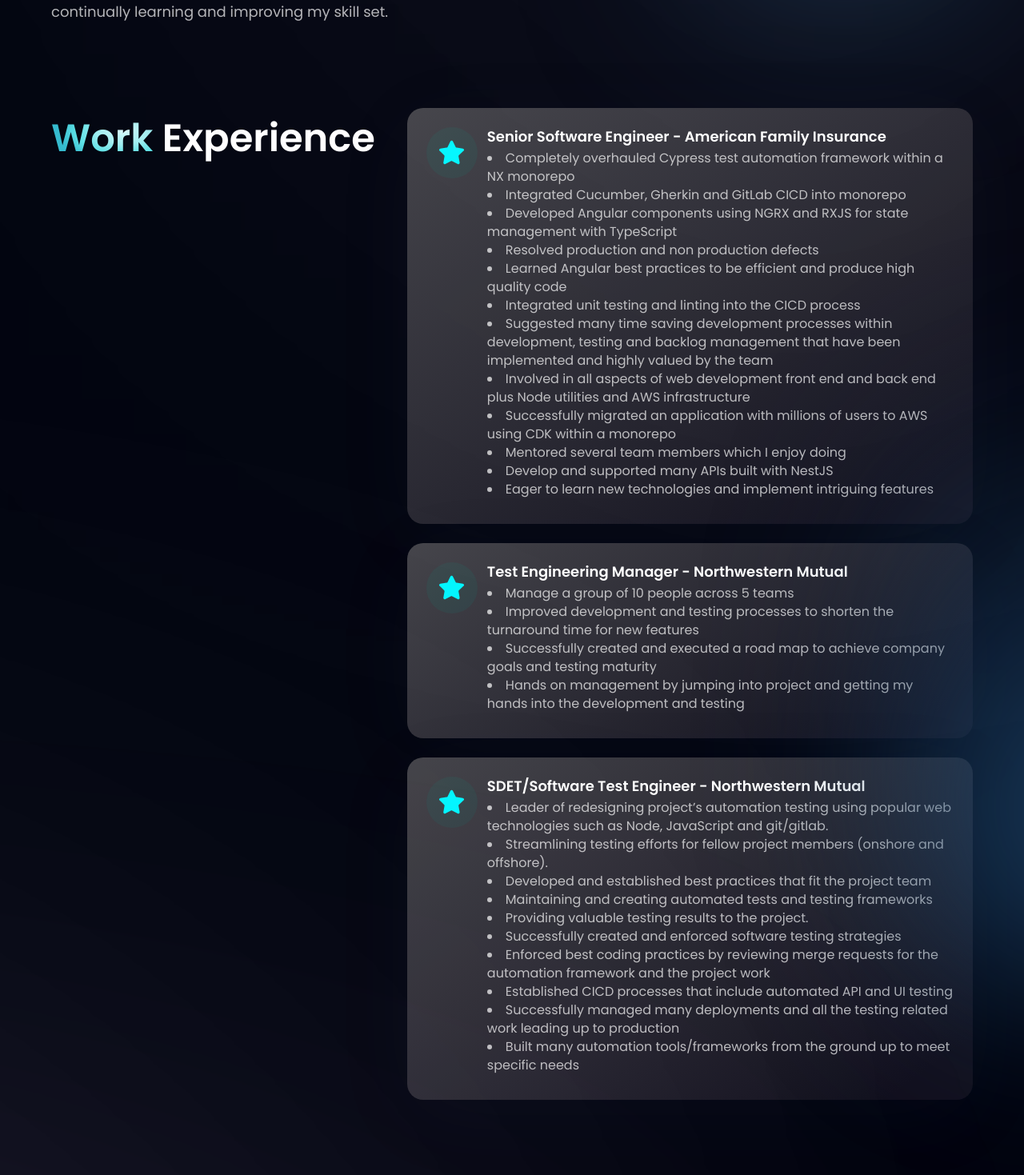
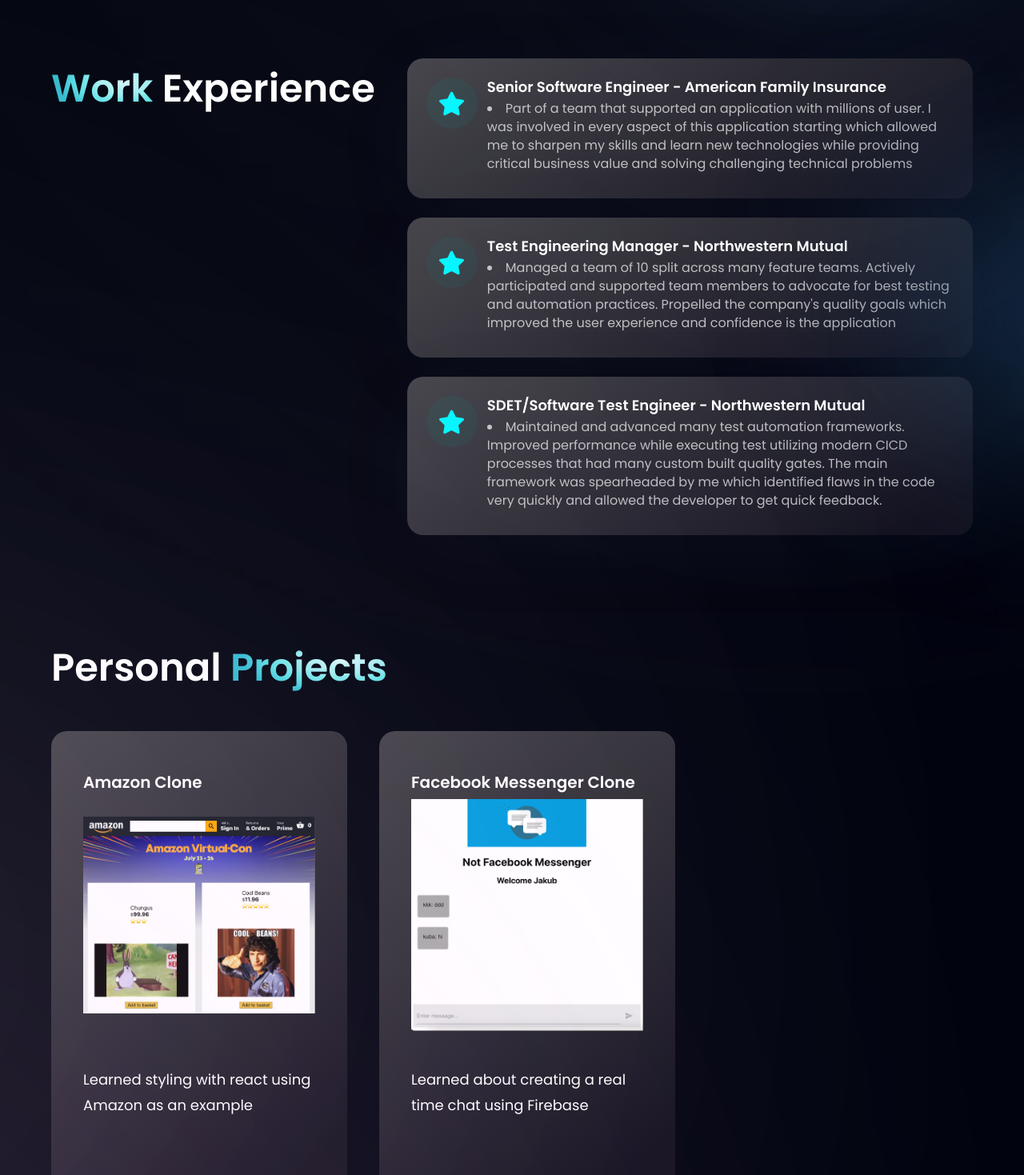
Before and after one commit to ktordoff13/react-resume, a React (Vite) app: page / in a window 1280 px wide. Shown: the part 780-2249 px from the top of the page at 80% size. Built offline with nearby package versions, Linux system fonts and the light colour scheme.

Commit message:
added download resume

```diff
--- a/src/assets/index.ts
+++ b/src/assets/index.ts
@@ -30,8 +30,10 @@
 import node from "./node.png";
 import resumesite from "./resumesite.png";
 import nestjs from "./nestjs.svg";
+import resume from "./Resume_JT.pdf";
 
 export {
+  resume,
   nestjs,
   resumesite,
   node,
--- a/src/components/Button.tsx
+++ b/src/components/Button.tsx
@@ -1,3 +1,5 @@
+import { resume } from "../assets";
+
 interface Styles {
   email: string;
   styles?: string;
@@ -15,4 +17,18 @@
   );
 };
 
-export default MailToButton;
+const DownloadResumeButton = () => {
+  return (
+    <button
+      // onClick={() => window.open(`mailto:${text}`)}
+      type="button"
+      className={`py-4 px-6 bg-blue-gradient font-poppins font-medium text-[18px] text-primary outline-none rounded-[10px]`}
+    >
+      <a href={resume} target="blank">
+        Download Resume
+      </a>
+    </button>
+  );
+};
+
+export { MailToButton, DownloadResumeButton };
--- a/src/components/CTA.tsx
+++ b/src/components/CTA.tsx
@@ -1,5 +1,6 @@
 import styles from "../style";
-import MailToButton from "./Button";
+import { MailToButton } from "./Button";
+import { DownloadResumeButton } from "./Button";
 
 const CTA = () => (
   <section
@@ -19,6 +20,9 @@
     <div className={`${styles.flexCenter} sm:ml-10 ml-0 sm:mt-0 mt-10`}>
       <MailToButton email="kubator21@protonmail.com" />
     </div>
+    <div className={`${styles.flexCenter} sm:ml-10 ml-0 sm:mt-0 mt-10`}>
+      <DownloadResumeButton />
+    </div>
   </section>
 );
 export default CTA;
--- a/src/components/Hero.tsx
+++ b/src/components/Hero.tsx
@@ -13,7 +13,7 @@
             <span className="text-gradient">Web Developer</span>{" "}
           </h1>
         </div>
-        <p className={`${styles.paragraph} max-w-[470px] mt-5`}>
+        <p className={`${styles.paragraph} max-w-[750px] mt-5`}>
           Hi, I'm Jakub Tordoff. Experienced software developer well versed in
           many platforms and tools delivering quality software driven by
           business requirements. I am comfortable discussing requirements and
--- a/src/constants/index.ts
+++ b/src/constants/index.ts
@@ -50,18 +50,7 @@
     icon: star,
     title: "Senior Software Engineer - American Family Insurance",
     contentList: [
-      "Completely overhauled Cypress test automation framework within a NX monorepo",
-      "Integrated Cucumber, Gherkin and GitLab CICD into monorepo",
-      "Developed Angular components using NGRX and RXJS for state management with TypeScript",
-      "Resolved production and non production defects",
-      "Learned Angular best practices to be efficient and produce high quality code",
-      "Integrated unit testing and linting into the CICD process",
-      "Suggested many time saving development processes within development, testing and backlog management that have been implemented and highly valued by the team",
-      "Involved in all aspects of web development front end and back end plus Node utilities and AWS infrastructure",
-      "Successfully migrated an application with millions of users to AWS using CDK within a monorepo",
-      "Mentored several team members which I enjoy doing",
-      "Develop and supported many APIs built with NestJS",
-      "Eager to learn new technologies and implement intriguing features",
+      "Part of a team that supported an application with millions of user.  I was involved in every aspect of this application starting which allowed me to sharpen my skills and learn new technologies while providing critical business value and solving challenging technical problems",
     ],
   },
   {
@@ -69,10 +58,7 @@
     icon: star,
     title: "Test Engineering Manager - Northwestern Mutual",
     contentList: [
-      "Manage a group of 10 people across 5 teams",
-      "Improved development and testing processes to shorten the turnaround time for new features",
-      "Successfully created and executed a road map to achieve company goals and testing maturity",
-      " Hands on management by jumping into project and getting my hands into the development and testing",
+      "Managed a team of 10 split across many feature teams. Actively participated and supported team members to advocate for best testing and automation practices.  Propelled the company's quality goals which improved the user experience and confidence is the application",
     ],
   },
   {
@@ -80,16 +66,7 @@
     icon: star,
     title: "SDET/Software Test Engineer - Northwestern Mutual",
     contentList: [
-      "Leader of redesigning project’s automation testing using popular web technologies such as Node, JavaScript and git/gitlab.",
-      "Streamlining testing efforts for fellow project members (onshore and offshore).",
-      "Developed and established best practices that fit the project team",
-      "Maintaining and creating automated tests and testing frameworks",
-      "Providing valuable testing results to the project.",
-      "Successfully created and enforced software testing strategies",
-      "Enforced best coding practices by reviewing merge requests for the automation framework and the project work",
-      "Established CICD processes that include automated API and UI testing",
-      "Successfully managed many deployments and all the testing related work leading up to production",
-      "Built many automation tools/frameworks from the ground up to meet specific needs",
+      "Maintained and advanced many test automation frameworks. Improved performance while executing test utilizing modern CICD processes that had many custom built quality gates. The main framework was spearheaded by me which identified flaws in the code very quickly and allowed the developer to get quick feedback.",
     ],
   },
 ];
```
